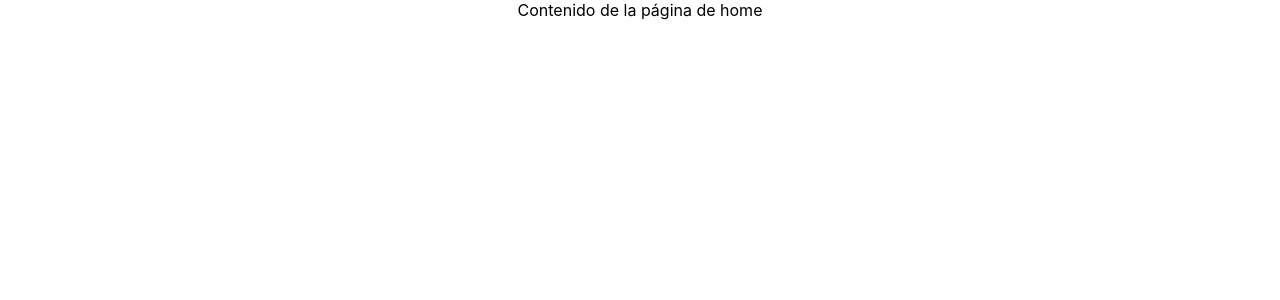
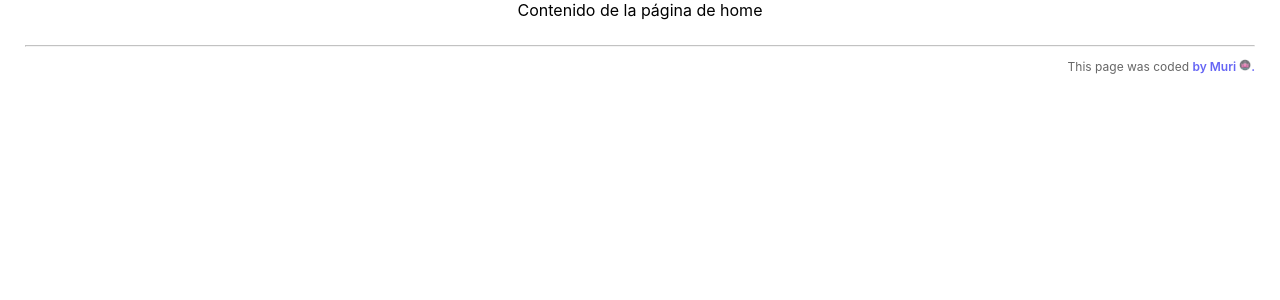
Before and after one commit to MurielCristina/juans.trainer, a React (Create React App) app: page / in a window 1280 px wide. Shown: the top 300 px of the page. Built offline with nearby package versions, Linux system fonts and the light colour scheme.

Commit message:
Added Muri footer

```diff
--- a/src/App.js
+++ b/src/App.js
@@ -1,11 +1,13 @@
 import "./App.css";
 
-import Home from "./Home";
+import PageHome from "./PageHome";
+import SectionFooterMuri from "./SectionFooterMuri";
 
 export default function App() {
   return (
     <div className="App">
-      <Home />
+      <PageHome />
+      <SectionFooterMuri />
     </div>
   );
 }
--- a/src/Home.js
+++ /dev/null
@@ -1,5 +0,0 @@
-import React from "react";
-
-export default function Home() {
-  return <div>Contenido de la página de home</div>;
-}
--- /dev/null
+++ b/src/PageHome.js
@@ -0,0 +1,5 @@
+import React from "react";
+
+export default function PageHome() {
+  return <div className="PageHome">Contenido de la página de home</div>;
+}
--- /dev/null
+++ b/src/SectionFooterMuri.css
@@ -0,0 +1,16 @@
+.SectionFooterMuri {
+  text-align: end;
+  color: black;
+  opacity: 0.6;
+  margin: 25px;
+}
+.SectionFooterMuri p {
+  font-size: 12px;
+}
+.SectionFooterMuri a {
+  text-decoration: none;
+  font-weight: 600;
+}
+.SectionFooterMuri a img {
+  width: 12px;
+}
--- /dev/null
+++ b/src/SectionFooterMuri.js
@@ -0,0 +1,19 @@
+import React from "react";
+
+import "./SectionFooterMuri.css";
+
+import murilogo from "./images/murilogo.png";
+
+export default function SectionFooterMuri() {
+  return (
+    <div className="SectionFooterMuri">
+      <hr />
+      <p>
+        This page was coded{" "}
+        <a href="https://by-muri.netlify.app/" target="_blank" rel="noreferrer">
+          by Muri <img src={murilogo} alt="Muri logo" />.
+        </a>
+      </p>
+    </div>
+  );
+}
```
Also changed, not shown: src/images/murilogo.png (added).
